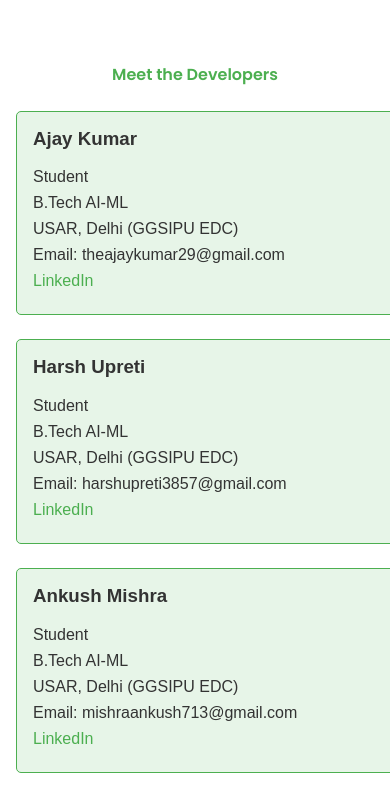
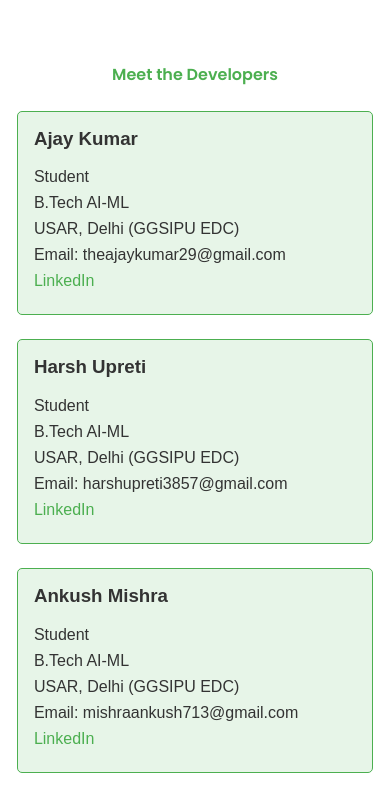
Before and after one commit to ajju-devs/ThriveWell, a React (Create React App) app: page /about in a window 390 px wide. Shown: the part 1551-2346 px from the top of the page. Built offline with nearby package versions, Linux system fonts and the light colour scheme.

Commit message:
Update About.css

```diff
--- a/src/components/About.css
+++ b/src/components/About.css
@@ -81,6 +81,7 @@
   border-radius: 5px;
   padding: 1rem;
   width: 250px;
+  max-width: 100%;
   text-align: left;
   transition: transform 0.3s ease, box-shadow 0.3s ease;
 }
@@ -107,7 +108,6 @@
   text-decoration: underline;
 }
 
-
 @media (max-width: 768px) {
   .about {
     padding: 1rem;
@@ -128,6 +128,7 @@
 
   .developer {
     width: 100%;
+    max-width: 90%;
   }
 }
 
@@ -139,4 +140,9 @@
   .intro, .statistics p {
     font-size: 0.9rem;
   }
+
+  .developer {
+    width: 100%;
+    max-width: 90%;
+  }
 }
```
